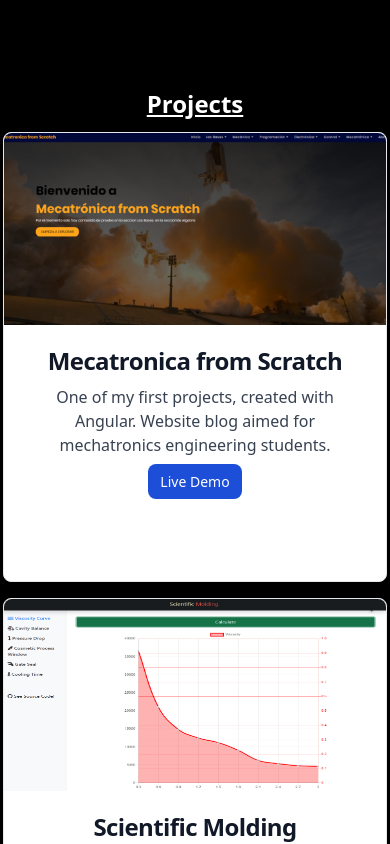
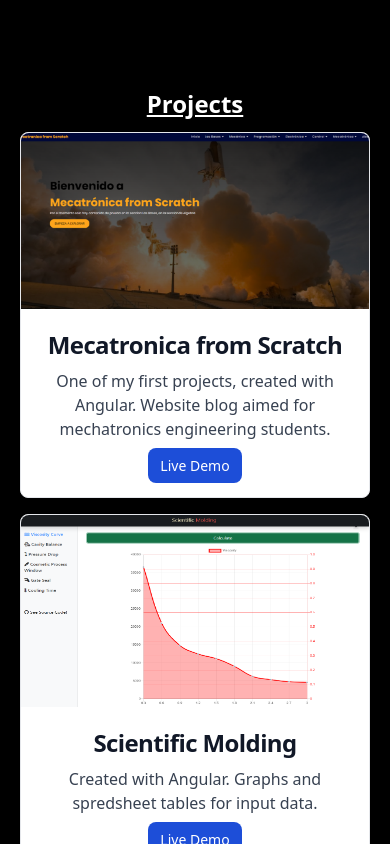
Before and after one commit to maxponmar/personal-portfolio, a React (Vite) app: page / in a window 390 px wide. Shown: the part 2420-3264 px from the top of the page. Built offline with nearby package versions, Linux system fonts and the light colour scheme.

Commit message:
Fix responsive styles.

```diff
--- a/src/sections/contact/Contact.tsx
+++ b/src/sections/contact/Contact.tsx
@@ -6,7 +6,7 @@ import { emailSocialIcon, githubSocialIcon, linkedinSocialIcon } from "../about/
 const Contact = () => {
   return (
     <Section title="Contact">
-      <div className="bg-purple-900 max-w-sm rounded-lg overflow-hidden shadow-lg p-5">
+      <div className="mx-5 bg-purple-900 max-w-sm rounded-lg overflow-hidden shadow-lg p-5">
         <img className="rounded-full m-auto" src={profile} alt="Maximiliano Ponce Marquez" />
         <div className="px-6 py-4">
           <h3 className="font-bold text-2xl mb-2">Maximiliano Ponce Marquez</h3>
--- a/src/sections/projects/components/ProjectCard.tsx
+++ b/src/sections/projects/components/ProjectCard.tsx
@@ -2,7 +2,7 @@ import { Project } from "../data/projectsData";
 
 const ProjectCard = ({ project }: { project: Project }) => {
   return (
-    <div className="bg-white shadow-md border border-gray-200 rounded-lg max-w-sm hover:scale-105 duration-75 h-[450px]">
+    <div className="mx-5 max-h-[450px] sm:h-[450px] sm:mx-1 sm:hover:scale-105 bg-white shadow-md border border-gray-200 rounded-lg max-w-sm duration-75">
       <img className="rounded-t-lg w-full max-h-48 mx-auto" src={project.image} alt={project.title} />
       <div className="p-5">
         <h5 className="text-gray-900 font-bold text-2xl tracking-tight mb-2">{project.title}</h5>
```
